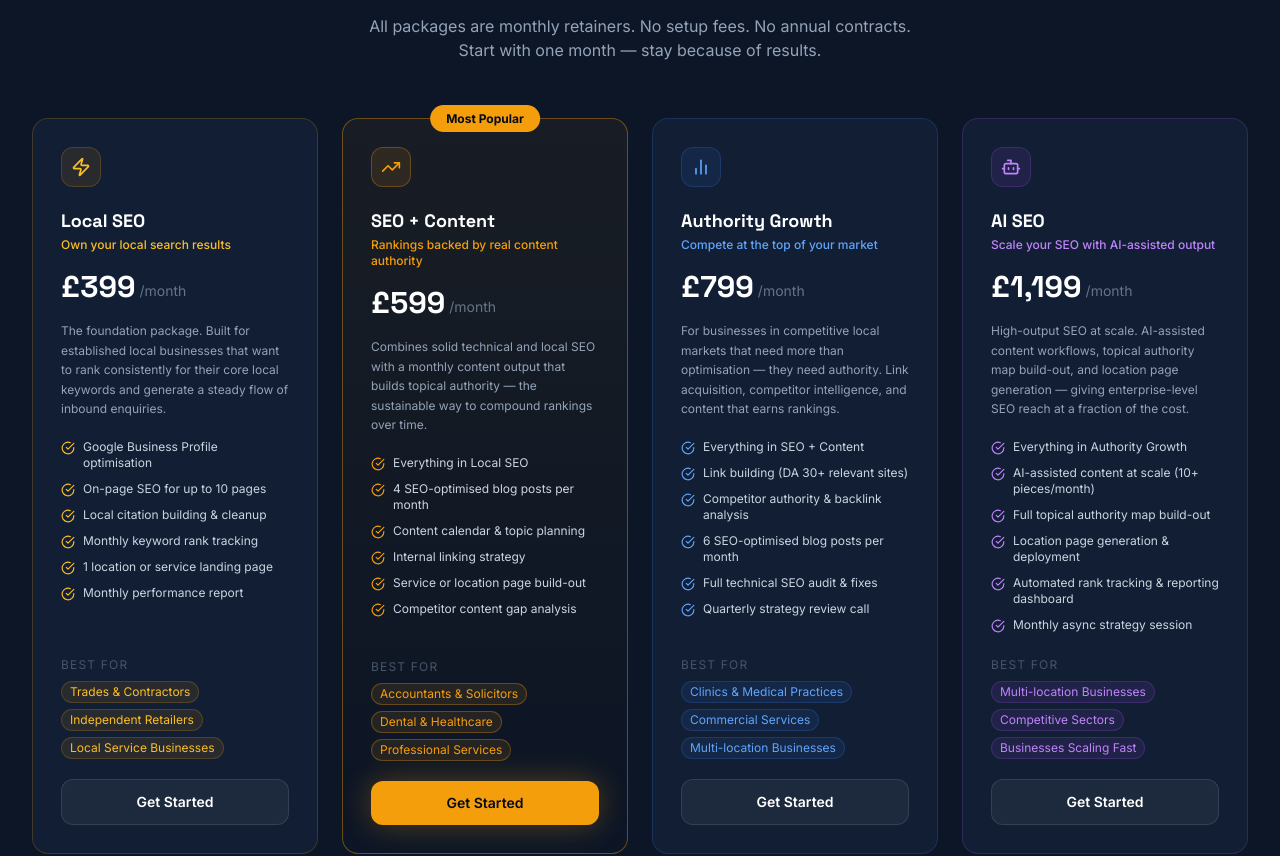
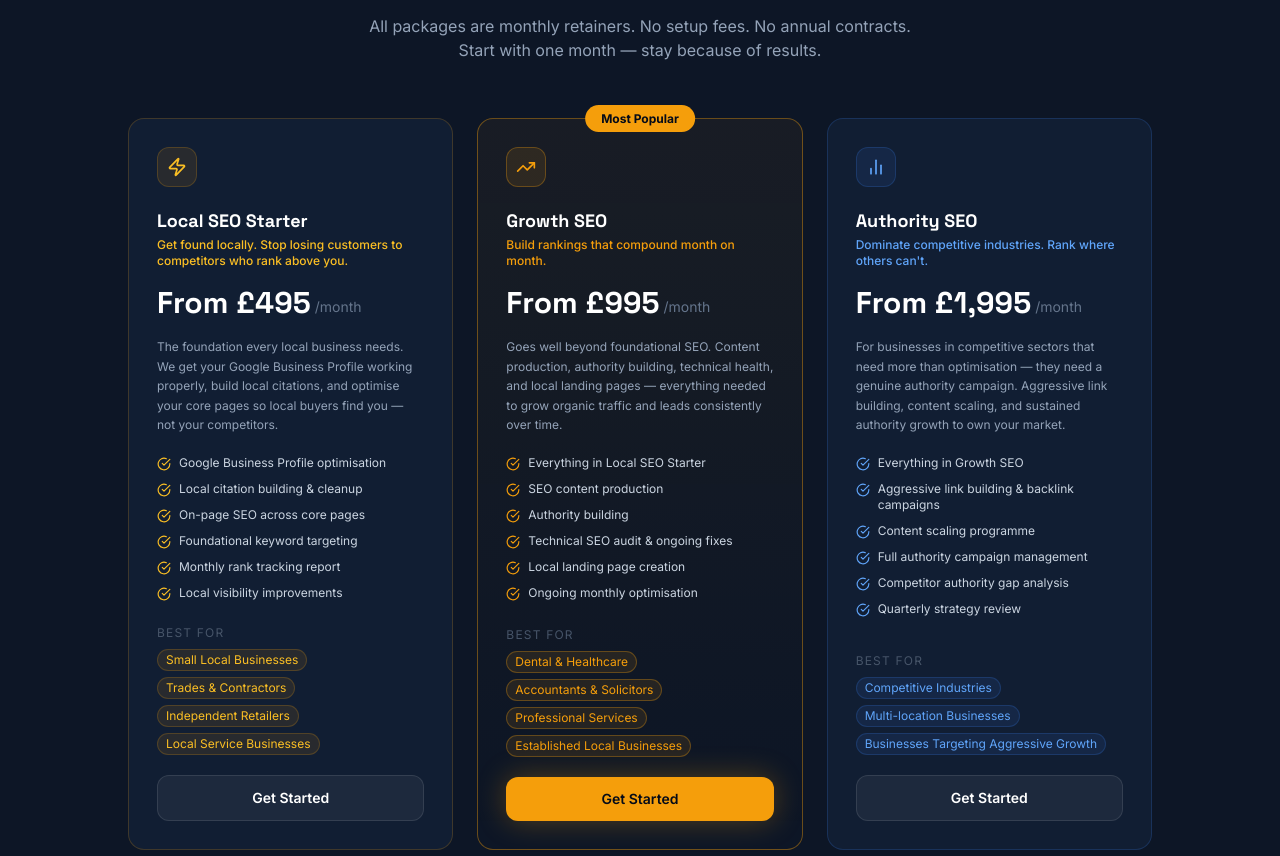
Before and after one commit to inetvercel/staffordshireseo.co.uk, a Next.js app: page /packages in a window 1280 px wide. Shown: the part 1207-2063 px from the top of the page. Built offline with nearby package versions, Linux system fonts and the light colour scheme.

Commit message:
Packages: 3-tier pricing — Local SEO Starter £495, Growth SEO £995, Authority SEO £1,995

```diff
--- a/app/packages/page.tsx
+++ b/app/packages/page.tsx
@@ -1,6 +1,6 @@
 import type { Metadata } from "next";
 import Link from "next/link";
-import { CheckCircle, ArrowRight, Zap, TrendingUp, BarChart2, Bot } from "lucide-react";
+import { CheckCircle, ArrowRight, Zap, TrendingUp, BarChart2 } from "lucide-react";
 
 export const metadata: Metadata = {
   title: "SEO Packages Staffordshire | Fixed-Price Monthly Retainers | StaffordshireSEO",
@@ -21,20 +21,20 @@ export const metadata: Metadata = {
 const packages = [
   {
     icon: Zap,
-    name: "Local SEO",
-    price: "£399",
-    tagline: "Own your local search results",
+    name: "Local SEO Starter",
+    price: "From £495",
+    tagline: "Get found locally. Stop losing customers to competitors who rank above you.",
     description:
-      "The foundation package. Built for established local businesses that want to rank consistently for their core local keywords and generate a steady flow of inbound enquiries.",
+      "The foundation every local business needs. We get your Google Business Profile working properly, build local citations, and optimise your core pages so local buyers find you — not your competitors.",
     deliverables: [
       "Google Business Profile optimisation",
-      "On-page SEO for up to 10 pages",
       "Local citation building & cleanup",
-      "Monthly keyword rank tracking",
-      "1 location or service landing page",
-      "Monthly performance report",
+      "On-page SEO across core pages",
+      "Foundational keyword targeting",
+      "Monthly rank tracking report",
+      "Local visibility improvements",
     ],
-    bestFor: ["Trades & Contractors", "Independent Retailers", "Local Service Businesses"],
+    bestFor: ["Small Local Businesses", "Trades & Contractors", "Independent Retailers", "Local Service Businesses"],
     color: "text-amber-400",
     bg: "bg-amber-500/10",
     border: "border-amber-500/20",
@@ -42,20 +42,20 @@ const packages = [
   },
   {
     icon: TrendingUp,
-    name: "SEO + Content",
-    price: "£599",
-    tagline: "Rankings backed by real content authority",
+    name: "Growth SEO",
+    price: "From £995",
+    tagline: "Build rankings that compound month on month.",
     description:
-      "Combines solid technical and local SEO with a monthly content output that builds topical authority — the sustainable way to compound rankings over time.",
+      "Goes well beyond foundational SEO. Content production, authority building, technical health, and local landing pages — everything needed to grow organic traffic and leads consistently over time.",
     deliverables: [
-      "Everything in Local SEO",
-      "4 SEO-optimised blog posts per month",
-      "Content calendar & topic planning",
-      "Internal linking strategy",
-      "Service or location page build-out",
-      "Competitor content gap analysis",
+      "Everything in Local SEO Starter",
+      "SEO content production",
+      "Authority building",
+      "Technical SEO audit & ongoing fixes",
+      "Local landing page creation",
+      "Ongoing monthly optimisation",
     ],
-    bestFor: ["Accountants & Solicitors", "Dental & Healthcare", "Professional Services"],
+    bestFor: ["Dental & Healthcare", "Accountants & Solicitors", "Professional Services", "Established Local Businesses"],
     color: "text-brand-gold",
     bg: "bg-brand-gold/10",
     border: "border-brand-gold/30",
@@ -63,44 +63,23 @@ const packages = [
   },
   {
     icon: BarChart2,
-    name: "Authority Growth",
-    price: "£799",
-    tagline: "Compete at the top of your market",
+    name: "Authority SEO",
+    price: "From £1,995",
+    tagline: "Dominate competitive industries. Rank where others can't.",
     description:
-      "For businesses in competitive local markets that need more than optimisation — they need authority. Link acquisition, competitor intelligence, and content that earns rankings.",
+      "For businesses in competitive sectors that need more than optimisation — they need a genuine authority campaign. Aggressive link building, content scaling, and sustained authority growth to own your market.",
     deliverables: [
-      "Everything in SEO + Content",
-      "Link building (DA 30+ relevant sites)",
-      "Competitor authority & backlink analysis",
-      "6 SEO-optimised blog posts per month",
-      "Full technical SEO audit & fixes",
-      "Quarterly strategy review call",
+      "Everything in Growth SEO",
+      "Aggressive link building & backlink campaigns",
+      "Content scaling programme",
+      "Full authority campaign management",
+      "Competitor authority gap analysis",
+      "Quarterly strategy review",
     ],
-    bestFor: ["Clinics & Medical Practices", "Commercial Services", "Multi-location Businesses"],
+    bestFor: ["Competitive Industries", "Multi-location Businesses", "Businesses Targeting Aggressive Growth"],
     color: "text-blue-400",
     bg: "bg-blue-500/10",
     border: "border-blue-500/20",
-    featured: false,
-  },
-  {
-    icon: Bot,
-    name: "AI SEO",
-    price: "£1,199",
-    tagline: "Scale your SEO with AI-assisted output",
-    description:
-      "High-output SEO at scale. AI-assisted content workflows, topical authority map build-out, and location page generation — giving enterprise-level SEO reach at a fraction of the cost.",
-    deliverables: [
-      "Everything in Authority Growth",
-      "AI-assisted content at scale (10+ pieces/month)",
-      "Full topical authority map build-out",
-      "Location page generation & deployment",
-      "Automated rank tracking & reporting dashboard",
-      "Monthly async strategy session",
-    ],
-    bestFor: ["Multi-location Businesses", "Competitive Sectors", "Businesses Scaling Fast"],
-    color: "text-purple-400",
-    bg: "bg-purple-500/10",
-    border: "border-purple-500/20",
     featured: false,
   },
 ];
@@ -232,7 +211,7 @@ export default function PackagesPage() {
               Start with one month — stay because of results.
             </p>
           </div>
-          <div className="grid grid-cols-1 md:grid-cols-2 xl:grid-cols-4 gap-6">
+          <div className="grid grid-cols-1 md:grid-cols-3 gap-6 max-w-5xl mx-auto">
             {packages.map(({ icon: Icon, name, price, tagline, description, deliverables, bestFor, color, bg, border, featured }) => (
               <div
                 key={name}
--- a/components/Header.tsx
+++ b/components/Header.tsx
@@ -10,10 +10,9 @@ const navLinks = [
     label: "Packages",
     href: "/packages",
     children: [
-      { label: "Local SEO — £399/mo", href: "/packages#packages" },
-      { label: "SEO + Content — £599/mo", href: "/packages#packages" },
-      { label: "Authority Growth — £799/mo", href: "/packages#packages" },
-      { label: "AI SEO — £1,199/mo", href: "/packages#packages" },
+      { label: "Local SEO Starter — from £495/mo", href: "/packages#packages" },
+      { label: "Growth SEO — from £995/mo", href: "/packages#packages" },
+      { label: "Authority SEO — from £1,995/mo", href: "/packages#packages" },
     ],
   },
   {
--- a/components/Services.tsx
+++ b/components/Services.tsx
@@ -1,58 +1,46 @@
 "use client";
 
 import Link from "next/link";
-import { Zap, TrendingUp, BarChart2, Bot, ArrowRight } from "lucide-react";
+import { Zap, TrendingUp, BarChart2, ArrowRight } from "lucide-react";
 import { motion } from "framer-motion";
 
 const packages = [
   {
     icon: Zap,
-    name: "Local SEO",
-    price: "£399/mo",
+    name: "Local SEO Starter",
+    price: "From £495/mo",
     description:
-      "Foundation local SEO for businesses that want to own their town's search results. Google Business, on-page, citations, and monthly reporting.",
+      "The foundation every local business needs. Google Business Profile, citations, and on-page optimisation so local buyers find you — not your competitors.",
     href: "/packages",
     color: "from-amber-500/20 to-amber-600/5",
     border: "border-amber-500/20 hover:border-amber-500/40",
     iconColor: "text-amber-400",
-    tags: ["Local SEO", "Google Business", "Citations"],
+    tags: ["Google Business", "Local Visibility", "Foundational SEO"],
   },
   {
     icon: TrendingUp,
-    name: "SEO + Content",
-    price: "£599/mo",
+    name: "Growth SEO",
+    price: "From £995/mo",
     description:
-      "Local SEO plus a monthly content output that builds topical authority. The compound approach to ranking — content that gets better over time.",
+      "Content, authority building, technical SEO, and local landing pages — everything needed to grow organic traffic and leads consistently month on month.",
     href: "/packages",
     color: "from-brand-gold/20 to-brand-gold/5",
     border: "border-brand-gold/30 hover:border-brand-gold/50",
     iconColor: "text-brand-gold",
-    tags: ["SEO", "4 Posts/Month", "Content Strategy"],
+    tags: ["Content", "Authority Building", "Local Pages"],
     featured: true,
   },
   {
     icon: BarChart2,
-    name: "Authority Growth",
-    price: "£799/mo",
+    name: "Authority SEO",
+    price: "From £1,995/mo",
     description:
-      "For competitive local markets. Adds link building, competitor intelligence, and technical SEO to the content foundation — built to win.",
+      "For competitive industries that need aggressive growth. Backlinks, content scaling, and full authority campaigns to dominate your market.",
     href: "/packages",
     color: "from-blue-500/20 to-blue-600/5",
     border: "border-blue-500/20 hover:border-blue-500/40",
     iconColor: "text-blue-400",
-    tags: ["Link Building", "Technical SEO", "Competitor Intel"],
-  },
-  {
-    icon: Bot,
-    name: "AI SEO",
-    price: "£1,199/mo",
-    description:
-      "High-output SEO at scale. AI-assisted content workflows, topical map build-out, and location page generation for maximum organic reach.",
-    href: "/packages",
-    color: "from-purple-500/20 to-purple-600/5",
-    border: "border-purple-500/20 hover:border-purple-500/40",
-    iconColor: "text-purple-400",
-    tags: ["AI Content", "Topical Maps", "Scale"],
+    tags: ["Backlinks", "Content Scaling", "Authority Campaigns"],
   },
 ];
 
@@ -110,7 +98,7 @@ export default function Services() {
         </div>
 
         {/* Packages grid */}
-        <div className="grid grid-cols-1 md:grid-cols-2 lg:grid-cols-4 gap-6 mb-10">
+        <div className="grid grid-cols-1 md:grid-cols-3 gap-6 mb-10">
           {packages.map((pkg, index) => (
             <motion.div
               key={pkg.name}
```
